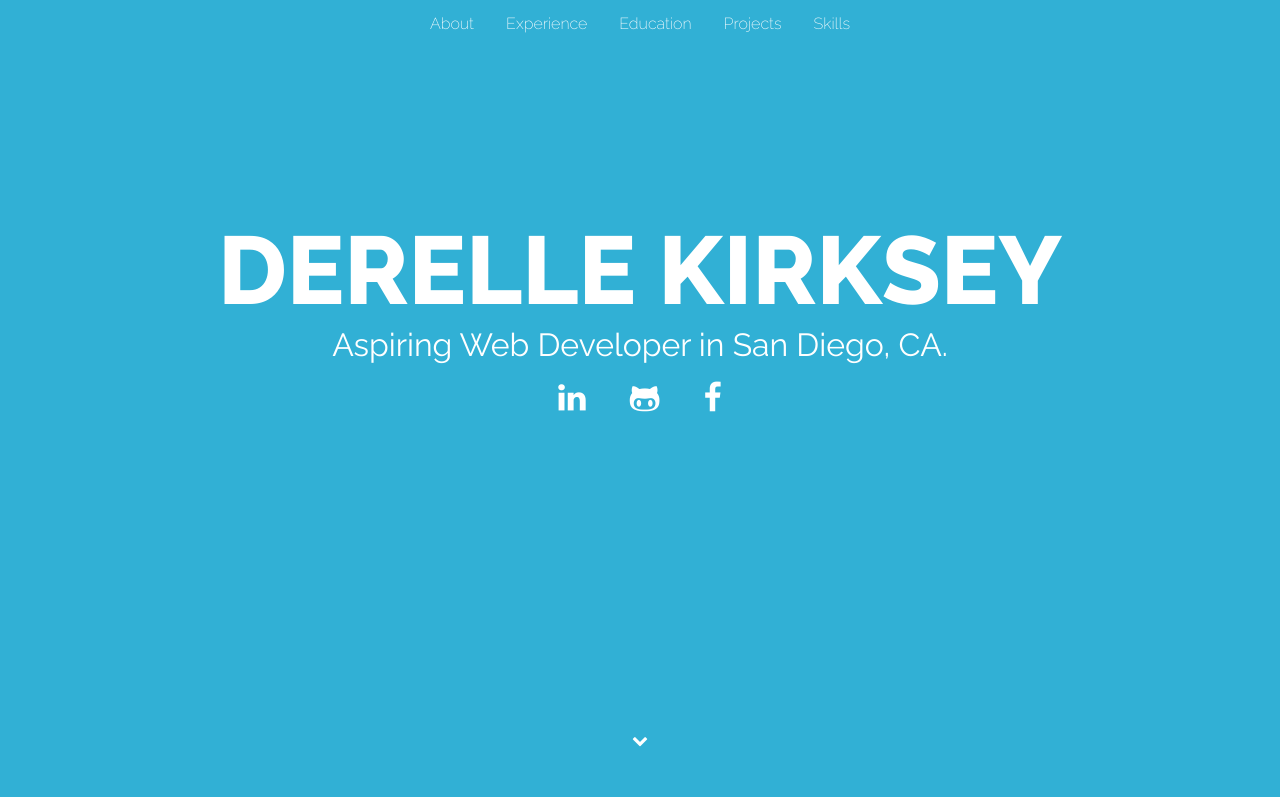
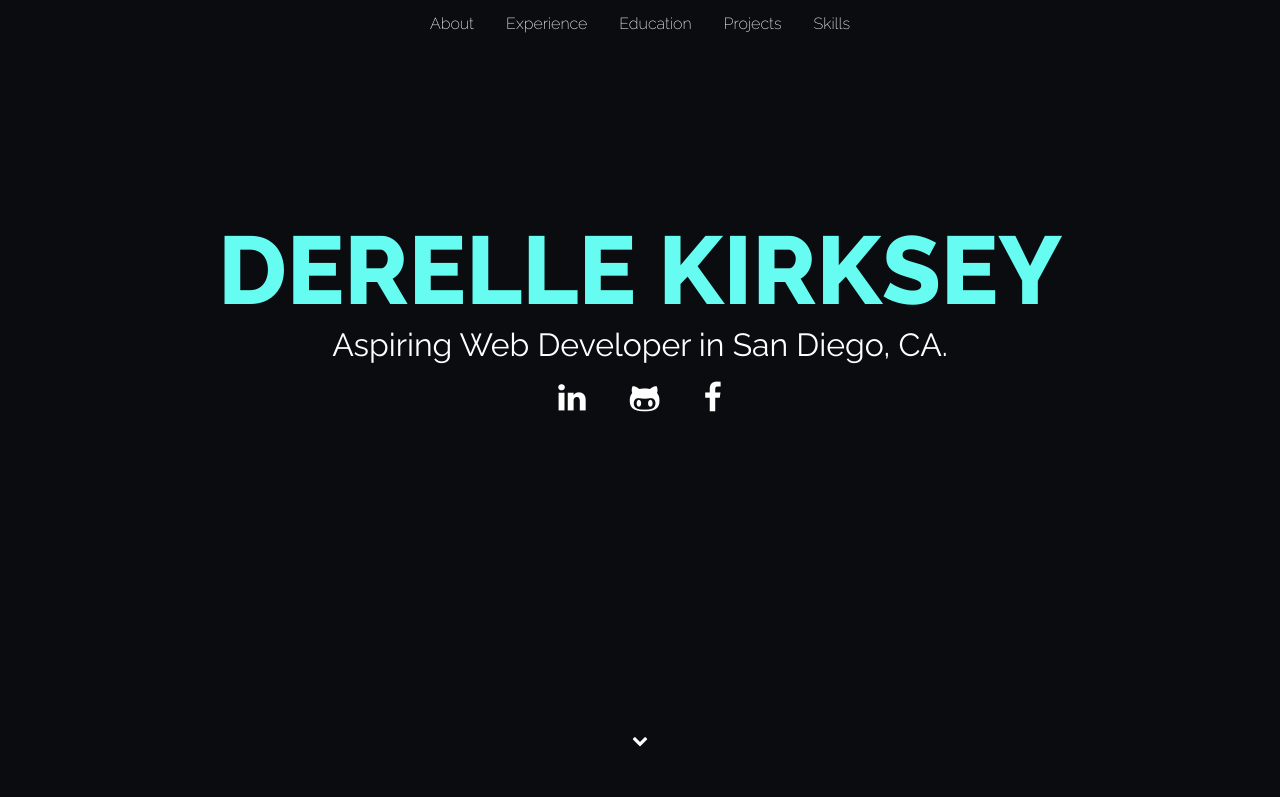
Before and after one commit to CitizenSNPs/Personal-Website, a plain HTML site: page index.html in a window 1280 px wide. Shown: the top 797 px of the page. Drawn offline with nearby package versions, Linux system fonts and the light colour scheme.

Commit message:
style update

```diff
--- a/index.html
+++ b/index.html
@@ -6,6 +6,7 @@
     <link rel="stylesheet" href="style.css">
     <link href="https://fonts.googleapis.com/css?family=Raleway:200,300,400,500,600,700,800" rel="stylesheet">
     <link rel="stylesheet" href="https://maxcdn.bootstrapcdn.com/font-awesome/4.7.0/css/font-awesome.min.css">
+      <script src="https://ajax.googleapis.com/ajax/libs/jquery/3.3.1/jquery.min.js"></script>
   </head>
   <body>
 
@@ -210,5 +211,7 @@
       <!-- END FOOTER -->
 
     </div>
+
+  <script type="text/javascript" src="scripts.js"></script>
   </body>
 </html>
--- a/style.css
+++ b/style.css
@@ -8,9 +8,11 @@ body {
   box-sizing: border-box
 }
 
+
+
 /*NAVBAR*/
 .navbar {
-  background-color: #31b0d5;
+  background-color: #0B0c10;
   position: fixed; /* Set the navbar to fixed position */
   top: 0; /* Position the navbar at the top of the page */
   width: 100%; /* Full width */
@@ -24,7 +26,12 @@ body {
   color: white;
   padding: 14px 16px;
   text-decoration: none;
+  border-bottom: hidden;
+
 }
+
+
+
 
 .anchor {
   display: block;
@@ -36,7 +43,7 @@ body {
 /*JUMBOTRON*/
 .jumbotron {
   height: 100vh; /*height to 100% of view height*/
-  background: #31b0d5; /*background color to blue*/
+  background: #0B0c10; /*background color to blue*/
   margin-bottom: 0; /*no bottom margin*/
 
   display: flex;
@@ -53,11 +60,13 @@ body {
 }
 
 .jumbotron-text h1 {
-  /*YOUR NAME*/
+  /* NAME */
   text-transform: uppercase;
   font-weight: 800;
   font-size: 3em;
   margin-bottom: 0;
+  color: #66fcf1;
+
 }
 
 .jumbotron-text p {
```
